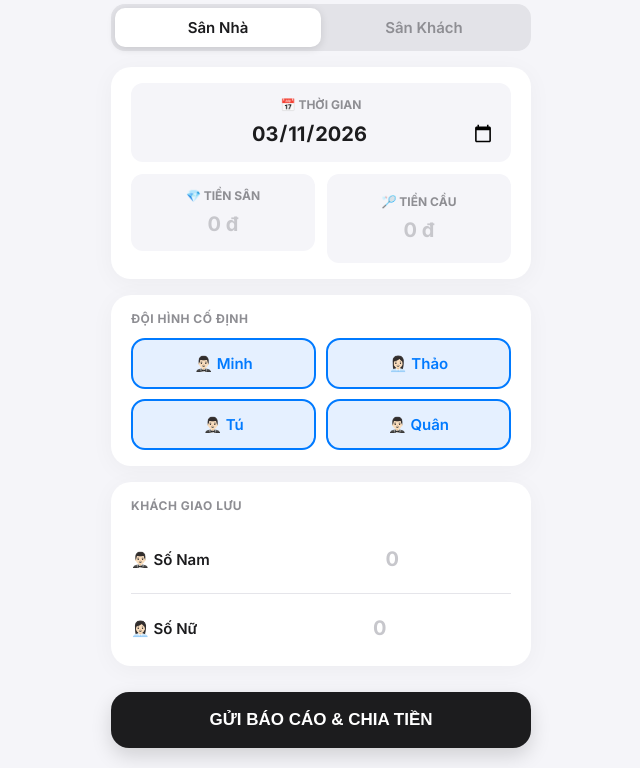
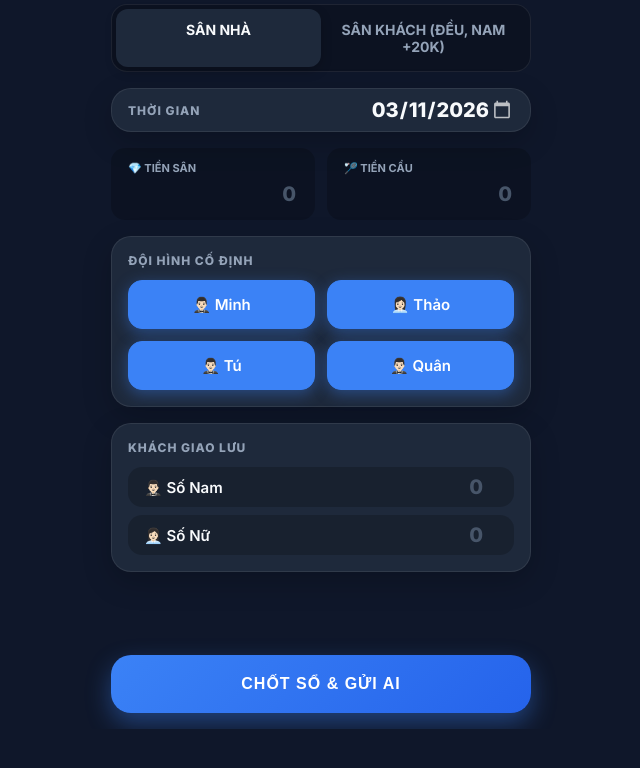
Before and after one commit to minhnb0503/quan-ly-cau-long, a plain HTML site: page index.html in a window 1280 px wide. Shown: the part 71-839 px from the top of the page, without its empty margins (319-959 px from the left). After the commit the page ends 800 px from the top, so only its background shows below. Drawn offline with Linux system fonts and the light colour scheme.

Commit message:
Update index.html

```diff
--- a/index.html
+++ b/index.html
@@ -4,205 +4,165 @@
   <meta charset="UTF-8">
   <meta name="viewport" content="width=device-width, initial-scale=1.0, maximum-scale=1.0, user-scalable=no">
   <meta http-equiv="Cache-Control" content="no-cache, no-store, must-revalidate">
-  <title>Cầu Lông Tracker</title>
+  <title>Cầu Lông Tracker Pro</title>
 
   <link rel="preconnect" href="https://fonts.googleapis.com">
   <link rel="preconnect" href="https://fonts.gstatic.com" crossorigin>
   <link href="https://fonts.googleapis.com/css2?family=Inter:wght@400;500;600;700;800&display=swap" rel="stylesheet">
 
   <style>
+    /* THEME PREMIUM DARK MODE */
     :root {
-      --bg: #F5F5F9;
-      --surface: #FFFFFF;
-      --text-main: #1C1C1E;
-      --text-sub: #8E8E93;
-      --primary: #007AFF;
-      --primary-light: #E5F0FF;
-      --border: #E5E5EA;
-      --shadow: 0 4px 24px rgba(0,0,0,0.04);
+      --bg-color: #0F172A;        /* Xám đen sang trọng */
+      --card-bg: #1E293B;         /* Nền thẻ */
+      --text-main: #F8FAFC;       /* Trắng sáng */
+      --text-sub: #94A3B8;        /* Xám nhạt */
+      --accent: #3B82F6;          /* Xanh Blue rực rỡ */
+      --accent-glow: rgba(59, 130, 246, 0.4);
+      --border: rgba(255,255,255,0.08);
+      --input-bg: rgba(0,0,0,0.2);
     }
 
     * { box-sizing: border-box; }
 
+    /* Ép khung 1 Frame - Không cuộn */
     body {
       font-family: 'Inter', sans-serif;
-      background-color: var(--bg);
+      background-color: var(--bg-color);
       color: var(--text-main);
-      margin: 0;
-      padding: 20px 16px;
-      display: flex;
-      justify-content: center;
-      align-items: flex-start;
-      min-height: 100vh;
+      margin: 0; padding: 16px;
+      display: flex; justify-content: center; align-items: center;
+      height: 100dvh; overflow: hidden;
       -webkit-font-smoothing: antialiased;
     }
 
-    .app-container {
-      width: 100%;
-      max-width: 420px;
-      display: flex;
-      flex-direction: column;
-      gap: 16px;
+    .app-frame {
+      width: 100%; max-width: 420px; height: 100%; max-height: 850px;
+      display: flex; flex-direction: column; gap: 16px;
     }
 
     /* HEADER */
-    .header { text-align: center; margin-bottom: 8px; }
-    .header h1 { margin: 0; font-size: 26px; font-weight: 800; letter-spacing: -0.5px; }
+    .header { text-align: center; margin-bottom: 4px; padding-top: 10px;}
+    .header h1 { margin: 0; font-size: 24px; font-weight: 800; letter-spacing: 1px; color: #E2E8F0; text-transform: uppercase;}
+    .header span { color: var(--accent); }
 
-    /* SEGMENTED CONTROL (TABS CHUYỂN CHẾ ĐỘ) */
-    .tabs-container {
-      background: #E3E3E8;
-      border-radius: 14px;
-      padding: 4px;
-      display: flex;
-      position: relative;
+    /* SEGMENTED TABS (SÂN NHÀ / SÂN KHÁCH) */
+    .tabs {
+      display: grid; grid-template-columns: 1fr 1fr;
+      background: var(--input-bg); border-radius: 16px; padding: 4px;
+      border: 1px solid var(--border);
     }
     .tab {
-      flex: 1; text-align: center; padding: 10px 0;
-      font-size: 15px; font-weight: 600; color: var(--text-sub);
-      cursor: pointer; position: relative; z-index: 2; transition: 0.3s;
+      text-align: center; padding: 12px 0; font-size: 14px; font-weight: 700;
+      color: var(--text-sub); cursor: pointer; border-radius: 12px; transition: 0.3s;
     }
-    .tab.active { color: var(--text-main); }
-    .tab-slider {
-      position: absolute; top: 4px; bottom: 4px; left: 4px; width: calc(50% - 4px);
-      background: var(--surface); border-radius: 10px;
-      box-shadow: 0 2px 8px rgba(0,0,0,0.12); transition: 0.3s cubic-bezier(0.25, 0.8, 0.25, 1);
-      z-index: 1;
+    .tab.active { background: var(--card-bg); color: var(--text-main); box-shadow: 0 4px 12px rgba(0,0,0,0.2); }
+
+    /* CARDS */
+    .card {
+      background: var(--card-bg); border-radius: 20px; padding: 16px;
+      border: 1px solid var(--border); box-shadow: 0 10px 30px rgba(0,0,0,0.2);
     }
+    .card-title { font-size: 12px; text-transform: uppercase; font-weight: 800; color: var(--text-sub); margin-bottom: 12px; letter-spacing: 1px;}
 
-    /* CARDS CHUNG */
-    .card {
-      background: var(--surface);
-      border-radius: 20px;
-      padding: 16px 20px;
-      box-shadow: var(--shadow);
-    }
+    /* GRID TUYỆT ĐỐI CÂN BẰNG 50/50 */
+    .grid-2 { display: grid; grid-template-columns: 1fr 1fr; gap: 12px; }
 
-    .card-title {
-      font-size: 12px; text-transform: uppercase; font-weight: 700;
-      color: var(--text-sub); margin-bottom: 12px; letter-spacing: 0.5px;
-    }
-
-    /* CĂN CHỈNH ROW & COL CHO CÂN ĐỐI TUYỆT ĐỐI */
-    .row { display: flex; gap: 12px; align-items: stretch; }
-    .col { flex: 1 1 0; display: flex; flex-direction: column; }
-
-    /* INPUTS CƠ BẢN ĐƯỢC CĂN GIỮA */
-    .input-wrapper {
-      background: var(--bg); border-radius: 12px; padding: 14px 16px; margin-bottom: 12px;
-      display: flex; flex-direction: column; justify-content: center; align-items: center;
-    }
-    .input-wrapper:last-child { margin-bottom: 0; }
-    .input-wrapper label {
-      display: block; font-size: 12px; font-weight: 700; color: var(--text-sub);
-      margin-bottom: 8px; text-align: center; width: 100%;
-    }
+    /* INPUT BOX CHUẨN XÁC */
+    .input-box { background: var(--input-bg); border-radius: 14px; padding: 12px 16px; border: 1px solid transparent; transition: 0.2s;}
+    .input-box:focus-within { border-color: var(--accent); box-shadow: 0 0 0 3px var(--accent-glow); }
+    .input-box label { display: block; font-size: 11px; font-weight: 700; color: var(--text-sub); margin-bottom: 6px; text-transform: uppercase; }
 
     input[type="text"], input[type="number"], input[type="date"] {
       width: 100%; border: none; background: transparent; outline: none;
-      font-family: 'Inter', sans-serif; font-size: 20px; font-weight: 700; color: var(--primary);
-      text-align: center; /* Đưa toàn bộ text vào giữa */
+      font-family: 'Inter', sans-serif; font-size: 20px; font-weight: 800; color: var(--text-main);
     }
-
-    input[type="date"] { color: var(--text-main); }
-    /* Hack CSS cho bộ chọn ngày nằm giữa */
-    ::-webkit-datetime-edit-fields-wrapper { display: flex; justify-content: center; }
-
-    input::placeholder { color: #C7C7CC; }
+    /* Đưa tiền bạc về căn lề PHẢI giống App ngân hàng để nhìn cực kỳ thẳng hàng */
+    .money-input { text-align: right; color: var(--accent) !important; }
+    ::-webkit-calendar-picker-indicator { filter: invert(1); opacity: 0.7; }
+    input::placeholder { color: #475569; }
 
     /* ĐỘI CỐ ĐỊNH */
-    .team-grid { display: grid; grid-template-columns: 1fr 1fr; gap: 10px; }
+    .team-grid { display: grid; grid-template-columns: 1fr 1fr; gap: 12px; }
     .player-btn {
-      background: var(--bg); color: var(--text-sub); border: 2px solid transparent;
+      background: var(--input-bg); color: var(--text-sub); border: 1px solid var(--border);
       border-radius: 14px; padding: 14px 0; text-align: center;
       font-size: 15px; font-weight: 600; cursor: pointer; transition: 0.2s;
     }
-    .player-btn.active {
-      background: var(--primary-light); color: var(--primary); border-color: var(--primary);
-    }
+    .player-btn.active { background: var(--accent); color: #fff; border-color: var(--accent); box-shadow: 0 4px 15px var(--accent-glow); }
 
-    /* GIAO LƯU INPUTS ĐƯỢC CĂN CHỈNH CHUẨN XÁC */
+    /* KHÁCH GIAO LƯU (Căn ngang tuyệt đối bằng flex space-between) */
     .gl-row {
       display: flex; justify-content: space-between; align-items: center;
-      padding: 12px 0; border-bottom: 1px solid var(--border);
-      flex-wrap: nowrap; /* Ép không xuống dòng */
+      background: var(--input-bg); padding: 8px 16px; border-radius: 14px; margin-bottom: 8px;
     }
-    .gl-row:last-child { border-bottom: none; padding-bottom: 0; }
+    .gl-row:last-child { margin-bottom: 0; }
+    .gl-label { font-size: 15px; font-weight: 600; display: flex; align-items: center; gap: 10px;}
+    .gl-input { width: 60px !important; text-align: right; font-size: 20px !important; padding: 0; }
 
-    .gl-label {
-      font-size: 15px; font-weight: 600; display: flex; align-items: center; gap: 8px;
-      white-space: nowrap; /* Khóa chữ không bị rớt dòng */
-      flex-shrink: 0;
+    /* NÚT ACTION LỚN DƯỚI ĐÁY */
+    .btn-submit {
+      margin-top: auto; width: 100%; background: linear-gradient(135deg, #3B82F6 0%, #2563EB 100%);
+      color: #fff; padding: 20px; border-radius: 20px; border: none;
+      font-size: 16px; font-weight: 800; text-transform: uppercase; letter-spacing: 1px;
+      cursor: pointer; box-shadow: 0 10px 25px var(--accent-glow); transition: 0.2s;
     }
+    .btn-submit:active { transform: scale(0.97); }
 
-    .gl-input {
-      background: var(--bg); border-radius: 10px; width: 80px; padding: 10px;
-      text-align: center; font-size: 18px; font-weight: 700; margin: 0; flex-shrink: 0;
-    }
-
-    /* NÚT CHỐT SỔ */
-    .btn-submit {
-      width: 100%; background: var(--text-main); color: var(--surface);
-      padding: 18px; border-radius: 18px; border: none; font-size: 17px; font-weight: 700;
-      margin-top: 10px; cursor: pointer; box-shadow: 0 8px 20px rgba(0,0,0,0.15); transition: 0.2s;
-    }
-    .btn-submit:active { transform: scale(0.96); }
-
-    /* MODAL HÓA ĐƠN */
+    /* MODAL POPUP */
     .modal-overlay {
       position: fixed; top: 0; left: 0; right: 0; bottom: 0;
-      background: rgba(0,0,0,0.5); backdrop-filter: blur(5px); -webkit-backdrop-filter: blur(5px);
+      background: rgba(0,0,0,0.7); backdrop-filter: blur(8px); -webkit-backdrop-filter: blur(8px);
       display: flex; justify-content: center; align-items: flex-end;
       opacity: 0; pointer-events: none; transition: 0.3s; z-index: 1000;
     }
     .modal-overlay.show { opacity: 1; pointer-events: auto; }
-
     .modal-card {
-      background: var(--surface); width: 100%; max-width: 450px;
-      border-radius: 30px 30px 0 0; padding: 30px 24px;
-      transform: translateY(100%); transition: 0.3s cubic-bezier(0.25, 0.8, 0.25, 1);
+      background: var(--card-bg); width: 100%; max-width: 450px;
+      border-radius: 32px 32px 0 0; padding: 30px 24px; border-top: 1px solid var(--border);
+      transform: translateY(100%); transition: 0.4s cubic-bezier(0.2, 0.8, 0.2, 1);
     }
     .modal-overlay.show .modal-card { transform: translateY(0); }
 
-    .receipt-title { font-size: 20px; font-weight: 800; text-align: center; margin-bottom: 20px; color: var(--primary);}
-    .receipt-content { background: var(--bg); padding: 20px; border-radius: 16px; font-size: 15px; line-height: 1.8; margin-bottom: 20px;}
-    .divider { border-bottom: 1px dashed #C7C7CC; margin: 12px 0; }
+    .receipt-title { font-size: 20px; font-weight: 800; text-align: center; margin-bottom: 20px; color: var(--accent);}
+    .receipt-content { background: var(--input-bg); padding: 20px; border-radius: 16px; font-size: 15px; line-height: 1.8; margin-bottom: 20px; border: 1px solid var(--border);}
+    .divider { border-bottom: 1px dashed rgba(255,255,255,0.2); margin: 12px 0; }
 
     .btn-close {
-      width: 100%; background: #E5E5EA; color: var(--text-main);
-      padding: 16px; border-radius: 16px; border: none; font-weight: 700; font-size: 16px; cursor: pointer;
+      width: 100%; background: var(--input-bg); color: var(--text-main);
+      padding: 18px; border-radius: 16px; border: 1px solid var(--border); font-weight: 700; font-size: 16px; cursor: pointer;
     }
 
-    #syncStatus { text-align: center; font-size: 14px; font-weight: 600; margin-bottom: 15px; display: none; color: var(--primary); }
+    #syncStatus { text-align: center; font-size: 13px; font-weight: 600; margin-bottom: 15px; display: none; color: #10B981; }
   </style>
 </head>
 <body>
 
-  <div class="app-container">
+  <div class="app-frame">
     <div class="header">
-      <h1>Cầu Lông Tracker</h1>
+      <h1>Cầu Lông <span>Pro</span></h1>
     </div>
 
-    <div class="tabs-container">
-      <div class="tab-slider" id="tabSlider"></div>
-      <div class="tab active" id="tabHome" onclick="switchMode('home')">Sân Nhà</div>
-      <div class="tab" id="tabAway" onclick="switchMode('away')">Sân Khách</div>
+    <div class="tabs">
+      <div class="tab active" id="tabHome" onclick="switchMode('home')">SÂN NHÀ</div>
+      <div class="tab" id="tabAway" onclick="switchMode('away')">SÂN KHÁCH (ĐỀU, NAM +20K)</div>
     </div>
 
-    <div class="card">
-      <div class="input-wrapper">
-        <label>📅 THỜI GIAN</label>
-        <input type="date" id="dateInput" required>
+    <div class="card" style="padding: 8px 16px;">
+      <div class="gl-row" style="background: transparent; padding: 0;">
+        <span class="card-title" style="margin:0;">THỜI GIAN</span>
+        <input type="date" id="dateInput" style="width: auto; text-align: right;" required>
       </div>
-      <div class="row">
-        <div class="col input-wrapper">
-          <label>💎 TIỀN SÂN</label>
-          <input type="text" id="tienSan" placeholder="0 đ" inputmode="numeric" oninput="formatCurrency(this)">
-        </div>
-        <div class="col input-wrapper">
-          <label>🏸 TIỀN CẦU</label>
-          <input type="text" id="tienCau" placeholder="0 đ" inputmode="numeric" oninput="formatCurrency(this)">
-        </div>
+    </div>
+
+    <div class="grid-2">
+      <div class="input-box">
+        <label>💎 Tiền Sân</label>
+        <input type="text" class="money-input" id="tienSan" placeholder="0" inputmode="numeric" oninput="formatCurrency(this)">
+      </div>
+      <div class="input-box">
+        <label>🏸 Tiền Cầu</label>
+        <input type="text" class="money-input" id="tienCau" placeholder="0" inputmode="numeric" oninput="formatCurrency(this)">
       </div>
     </div>
 
@@ -220,58 +180,52 @@
       <div class="card-title" id="guestTitle">Khách Giao Lưu</div>
       <div class="gl-row">
         <div class="gl-label">🤵🏻‍♂️ Số Nam</div>
-        <input type="number" class="gl-input" id="namGL" placeholder="0" min="0" inputmode="numeric">
+        <input type="number" class="gl-input money-input" id="namGL" placeholder="0" min="0" inputmode="numeric">
       </div>
       <div class="gl-row">
         <div class="gl-label">👩🏻‍💼 Số Nữ</div>
-        <input type="number" class="gl-input" id="nuGL" placeholder="0" min="0" inputmode="numeric">
+        <input type="number" class="gl-input money-input" id="nuGL" placeholder="0" min="0" inputmode="numeric">
       </div>
     </div>
 
-    <button class="btn-submit" id="btnSubmit" onclick="processData()">GỬI BÁO CÁO & CHIA TIỀN</button>
+    <button class="btn-submit" id="btnSubmit" onclick="processData()">CHỐT SỔ & GỬI AI</button>
   </div>
 
   <div class="modal-overlay" id="resultModal">
     <div class="modal-card">
       <div class="receipt-title" id="receiptTitle">🧾 BẢNG CHIA TIỀN</div>
-      <div id="syncStatus">⏳ Đang gửi tin nhắn cho AI...</div>
+      <div id="syncStatus">⏳ Đang ném dữ liệu cho AI...</div>
       <div class="receipt-content" id="receiptContent"></div>
       <button class="btn-close" onclick="closeModal()">ĐÓNG</button>
     </div>
   </div>
 
   <script>
-    // ĐÃ GẮN SẴN LINK WEB APP CHUẨN XÁC
     const APPS_SCRIPT_URL = "https://script.google.com/macros/s/AKfycbw2KNf2aWbSj4tZjku2qAZOcELjsmtD-oOTs_z0CSX-m6rTdM-f8ZTVJ-0hLbCYHnIsyA/exec";
 
     let currentMode = 'home';
 
-    // Set ngày hôm nay
     document.addEventListener("DOMContentLoaded", () => {
         let today = new Date();
         let local = new Date(today.getTime() - (today.getTimezoneOffset() * 60000));
         document.getElementById('dateInput').value = local.toISOString().split('T')[0];
     });
 
-    // CHUYỂN ĐỔI CHẾ ĐỘ SÂN NHÀ / SÂN KHÁCH
     function switchMode(mode) {
       currentMode = mode;
-      let slider = document.getElementById('tabSlider');
       let tabHome = document.getElementById('tabHome');
       let tabAway = document.getElementById('tabAway');
       let fixedTeamCard = document.getElementById('fixedTeamCard');
       let guestTitle = document.getElementById('guestTitle');
 
       if (mode === 'home') {
-        slider.style.transform = 'translateX(0)';
         tabHome.classList.add('active'); tabAway.classList.remove('active');
         fixedTeamCard.style.display = 'block';
-        guestTitle.innerText = "Khách Giao Lưu";
+        guestTitle.innerText = "KHÁCH GIAO LƯU";
       } else {
-        slider.style.transform = 'translateX(100%)';
         tabAway.classList.add('active'); tabHome.classList.remove('active');
         fixedTeamCard.style.display = 'none';
-        guestTitle.innerText = "Tổng Số Người Chơi (Chia đều, Nam +20k)";
+        guestTitle.innerText = "SỐ NGƯỜI CHƠI (TỰ ĐỘNG CHIA, NAM +20K)";
       }
     }
 
@@ -280,7 +234,6 @@
     function formatMoney(n) { return parseInt(n).toLocaleString('vi-VN') + " đ"; }
     function closeModal() { document.getElementById('resultModal').classList.remove('show'); }
 
-    // XỬ LÝ TOÀN BỘ LOGIC
     function processData() {
       let dateRaw = document.getElementById('dateInput').value;
       if(!dateRaw) { alert("Vui lòng chọn ngày!"); return; }
@@ -293,11 +246,10 @@
       let namGL = parseInt(document.getElementById('namGL').value) || 0;
       let nuGL = parseInt(document.getElementById('nuGL').value) || 0;
 
-      let webHTML = `<strong>💎 Sân: ${formatMoney(san)}<br>🏸 Cầu: ${formatMoney(cau)}</strong><div class="divider"></div>`;
+      let webHTML = `<strong style="color:var(--accent)">💎 Sân: ${formatMoney(san)}<br>🏸 Cầu: ${formatMoney(cau)}</strong><div class="divider"></div>`;
       let teleMsg = `<b>📊 BẢNG TÍNH ${currentMode === 'away' ? 'SÂN KHÁCH' : 'SÂN NHÀ'} (${dateStr})</b>\n💎 Sân: ${formatMoney(san)} | 🏸 Cầu: ${formatMoney(cau)}\n------------------\n`;
 
       if (currentMode === 'away') {
-        // TÍNH TOÁN SÂN KHÁCH (CHỈ LẤY INPUT NAM/NỮ, BỎ QUA CỐ ĐỊNH)
         let totalP = namGL + nuGL;
         if (totalP === 0) { alert("Vui lòng nhập số người chơi ở Sân Khách!"); return; }
 
@@ -309,16 +261,15 @@
 
         document.getElementById('receiptTitle').innerText = "🧾 SÂN KHÁCH - " + dateStr;
         if(namGL > 0) {
-          webHTML += `🤵🏻‍♂️ Nam (${namGL} người): <strong>${formatMoney(pNam * namGL)}</strong> <span style="font-size:12px;color:#8e8e93">(${formatMoney(pNam)}/ng)</span><br>`;
+          webHTML += `🤵🏻‍♂️ Nam (${namGL} người): <strong style="float:right">${formatMoney(pNam * namGL)}</strong><br><span style="font-size:12px;color:var(--text-sub)">(${formatMoney(pNam)}/ng)</span><br><br>`;
           teleMsg += `🤵🏻‍♂️ Nam (${namGL}): <b>${formatMoney(pNam * namGL)}</b> (${formatMoney(pNam)}/ng)\n`;
         }
         if(nuGL > 0) {
-          webHTML += `👩🏻‍💼 Nữ (${nuGL} người): <strong>${formatMoney(pNu * nuGL)}</strong> <span style="font-size:12px;color:#8e8e93">(${formatMoney(pNu)}/ng)</span><br>`;
+          webHTML += `👩🏻‍💼 Nữ (${nuGL} người): <strong style="float:right">${formatMoney(pNu * nuGL)}</strong><br><span style="font-size:12px;color:var(--text-sub)">(${formatMoney(pNu)}/ng)</span><br>`;
           teleMsg += `👩🏻‍💼 Nữ (${nuGL}): <b>${formatMoney(pNu * nuGL)}</b> (${formatMoney(pNu)}/ng)\n`;
         }
 
       } else {
-        // TÍNH TOÁN SÂN NHÀ (CÓ ĐỘI CỐ ĐỊNH)
         let minh = document.getElementById('btn-Minh').classList.contains('active') ? 1 : 0;
         let thao = document.getElementById('btn-Thao').classList.contains('active') ? 1 : 0;
         let tu = document.getElementById('btn-Tu').classList.contains('active') ? 1 : 0;
@@ -337,36 +288,34 @@
 
         document.getElementById('receiptTitle').innerText = "🧾 SÂN NHÀ - " + dateStr;
 
-        if(minh) { webHTML += `🤵🏻‍♂️ Minh: <strong>${formatMoney(pNam)}</strong><br>`; teleMsg += `🤵🏻‍♂️ Minh: <b>${formatMoney(pNam)}</b>\n`; }
-        if(thao) { webHTML += `👩🏻‍💼 Thảo: <strong>${formatMoney(pNu)}</strong><br>`; teleMsg += `👩🏻‍💼 Thảo: <b>${formatMoney(pNu)}</b>\n`; }
-        if(tu) { webHTML += `🤵🏻‍♂️ Tú: <strong>${formatMoney(pNam)}</strong><br>`; teleMsg += `🤵🏻‍♂️ Tú: <b>${formatMoney(pNam)}</b>\n`; }
-        if(quan) { webHTML += `🤵🏻‍♂️ Quân: <strong>${formatMoney(pNam)}</strong><br>`; teleMsg += `🤵🏻‍♂️ Quân: <b>${formatMoney(pNam)}</b>\n`; }
+        if(minh) { webHTML += `🤵🏻‍♂️ Minh: <strong style="float:right">${formatMoney(pNam)}</strong><br>`; teleMsg += `🤵🏻‍♂️ Minh: <b>${formatMoney(pNam)}</b>\n`; }
+        if(thao) { webHTML += `👩🏻‍💼 Thảo: <strong style="float:right">${formatMoney(pNu)}</strong><br>`; teleMsg += `👩🏻‍💼 Thảo: <b>${formatMoney(pNu)}</b>\n`; }
+        if(tu) { webHTML += `🤵🏻‍♂️ Tú: <strong style="float:right">${formatMoney(pNam)}</strong><br>`; teleMsg += `🤵🏻‍♂️ Tú: <b>${formatMoney(pNam)}</b>\n`; }
+        if(quan) { webHTML += `🤵🏻‍♂️ Quân: <strong style="float:right">${formatMoney(pNam)}</strong><br>`; teleMsg += `🤵🏻‍♂️ Quân: <b>${formatMoney(pNam)}</b>\n`; }
 
         if(namGL || nuGL) { webHTML += `<div class="divider"></div>`; teleMsg += `------------------\n`; }
-        if(namGL) { webHTML += `👤 Nam GL (${namGL}): <strong>${formatMoney(pNamGL * namGL)}</strong> <span style="font-size:12px;color:#8e8e93">(${formatMoney(pNamGL)}/ng)</span><br>`; teleMsg += `👤 Nam GL (${namGL}): <b>${formatMoney(pNamGL * namGL)}</b>\n`; }
-        if(nuGL) { webHTML += `👤 Nữ GL (${nuGL}): <strong>${formatMoney(pNuGL * nuGL)}</strong> <span style="font-size:12px;color:#8e8e93">(${formatMoney(pNuGL)}/ng)</span><br>`; teleMsg += `👤 Nữ GL (${nuGL}): <b>${formatMoney(pNuGL * nuGL)}</b>\n`; }
+        if(namGL) { webHTML += `👤 Nam GL (${namGL}): <strong style="float:right">${formatMoney(pNamGL * namGL)}</strong><br><span style="font-size:12px;color:var(--text-sub)">(${formatMoney(pNamGL)}/ng)</span><br><br>`; teleMsg += `👤 Nam GL (${namGL}): <b>${formatMoney(pNamGL * namGL)}</b>\n`; }
+        if(nuGL) { webHTML += `👤 Nữ GL (${nuGL}): <strong style="float:right">${formatMoney(pNuGL * nuGL)}</strong><br><span style="font-size:12px;color:var(--text-sub)">(${formatMoney(pNuGL)}/ng)</span><br>`; teleMsg += `👤 Nữ GL (${nuGL}): <b>${formatMoney(pNuGL * nuGL)}</b>\n`; }
       }
 
-      // HIỆN MODAL HÓA ĐƠN
       document.getElementById('receiptContent').innerHTML = webHTML;
       document.getElementById('resultModal').classList.add('show');
 
       let syncStatus = document.getElementById('syncStatus');
       syncStatus.style.display = 'block';
-      syncStatus.style.color = '#007AFF';
-      syncStatus.innerHTML = '⏳ Đang ném hóa đơn cho AI Telegram...';
+      syncStatus.style.color = '#3B82F6';
+      syncStatus.innerHTML = '⏳ AI đang xử lý tin nhắn...';
 
-      // BẮN DATA SANG APPS SCRIPT
       fetch(APPS_SCRIPT_URL, {
         method: "POST", headers: { "Content-Type": "text/plain;charset=utf-8" }, body: JSON.stringify({ source: "github_web", reportText: teleMsg })
       }).then(r => r.json()).then(res => {
         if(res.status === "success") {
-          syncStatus.style.color = '#34C759'; syncStatus.innerHTML = '✨ AI đã nhận và nhắn tin cho bạn!';
+          syncStatus.style.color = '#10B981'; syncStatus.innerHTML = '✨ Báo cáo đã bay vào tin nhắn riêng!';
         } else {
-          syncStatus.style.color = '#FF3B30'; syncStatus.innerHTML = '❌ Lỗi: ' + res.message;
+          syncStatus.style.color = '#EF4444'; syncStatus.innerHTML = '❌ Lỗi: ' + res.message;
         }
       }).catch(err => {
-        syncStatus.style.color = '#FF3B30'; syncStatus.innerHTML = '❌ Lỗi mạng: Không gửi được Telegram.';
+        syncStatus.style.color = '#EF4444'; syncStatus.innerHTML = '❌ Lỗi mạng: Không kết nối được tới AI.';
       });
     }
   </script>
```
